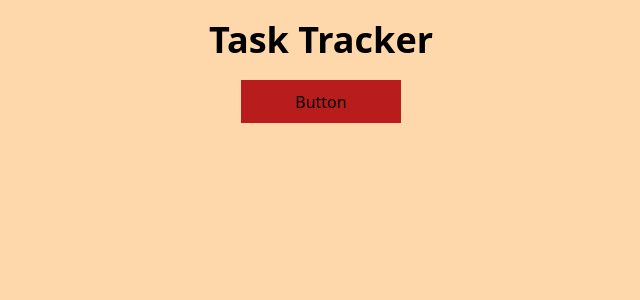
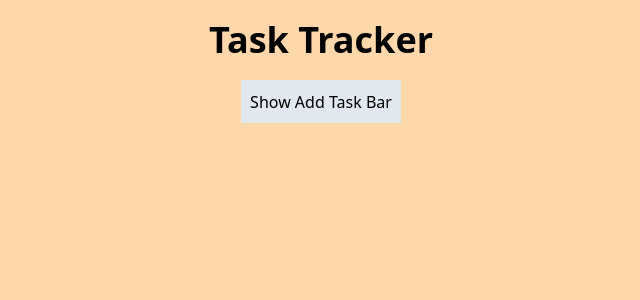
Before and after one commit to mucahitkarakus/task-tracker, a React (Create React App) app: page / in a window 1280 px wide. Shown: the top 300 px of the page, without its empty margins (319-959 px from the left). Built offline with nearby package versions, Linux system fonts and the light colour scheme.

Commit message:
Header done

```diff
--- a/src/components/Header.jsx
+++ b/src/components/Header.jsx
@@ -1,13 +1,16 @@
 import React from "react";
 
-const Header = () => {
+const Header = ({active, setActive}) => {
   return (
     <div className="flex flex-col  text-center py-5 ">
       <div className="text-4xl font-bold">Task Tracker</div>
       <div
-        className={`w-[10rem] py-[.6rem] mx-auto mt-5 cursor-pointer bg-red-700`}
+        className={`w-[10rem] py-[.6rem] mx-auto mt-5 cursor-pointer ${
+          active ? `bg-red-700` : `bg-slate-200`
+        }`}
+        onClick={() => setActive(!active)}
       >
-        <button>Button</button>
+        <button>{active ? `Close Add Task Bar` : `Show Add Task Bar`}</button>
       </div>
     </div>
   );
--- a/src/components/Layout.jsx
+++ b/src/components/Layout.jsx
@@ -1,10 +1,12 @@
-import React from "react";
+import React, {useState} from "react";
 import {Header} from ".";
 
 const Layout = () => {
+  const [isActive, setisActive] = useState(false);
+
   return (
     <div>
-      <Header />
+      <Header active={isActive} setActive={setisActive} />
     </div>
   );
 };
```
